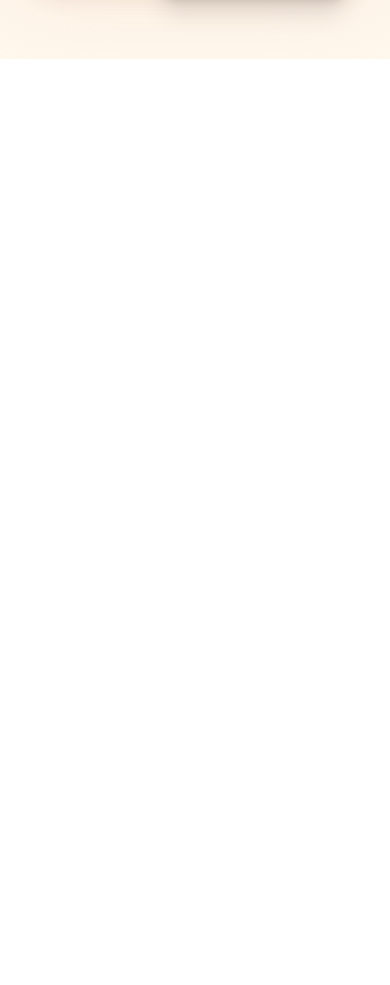
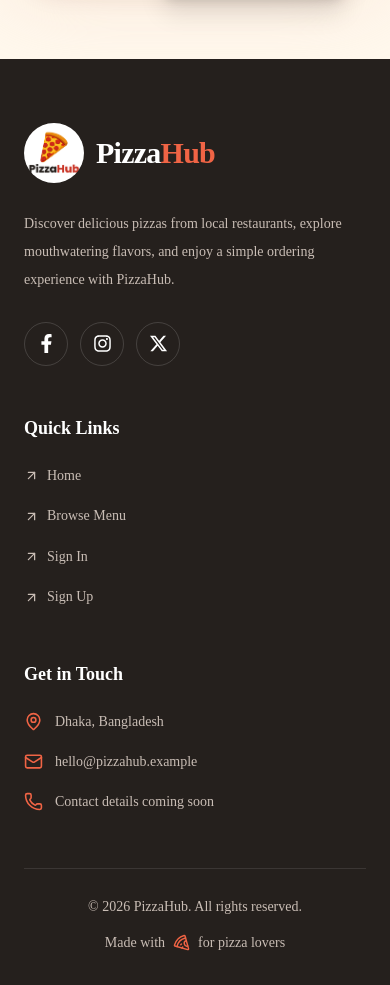
Before and after one commit to fatemakhatun21/pizza-hub-client, a Next.js app: page / in a window 390 px wide. Shown: the part 9667-10652 px from the top of the page. Before the commit the page ends 9726 px from the top, so only its background shows below. Built offline with nearby package versions, Linux system fonts and the light colour scheme.

Commit message:
feat: add responsive footer with social links and contact information

```diff
--- a/package.json
+++ b/package.json
@@ -16,6 +16,7 @@
     "next": "16.4.6",
     "react": "19.3.0",
     "react-dom": "19.3.0",
+    "react-icons": "^5.7.0",
     "shadcn": "^4.23.0",
     "tw-animate-css": "^1.4.0"
   },
--- a/src/app/layout.js
+++ b/src/app/layout.js
@@ -1,5 +1,6 @@
 import { Geist, Geist_Mono } from "next/font/google";
 import Navbar from "@/components/layout/Navbar";
+import Footer from "@/components/layout/Footer";
 import "./globals.css";
 
 const geistSans = Geist({
@@ -26,6 +27,7 @@ export default function RootLayout({ children }) {
       <body className="min-h-full flex flex-col">
         <Navbar />
         {children}
+        <Footer />
       </body>
     </html>
   );
--- a/src/components/layout/Footer.jsx
+++ b/src/components/layout/Footer.jsx
@@ -0,0 +1,172 @@
+
+import Image from "next/image";
+import Link from "next/link";
+import {
+    MapPin,
+    Mail,
+    Phone,
+    ArrowUpRight,
+    Pizza,
+} from "lucide-react";
+
+import { FaFacebookF, FaInstagram } from "react-icons/fa";
+import { FaXTwitter } from "react-icons/fa6";
+
+const quickLinks = [
+    { label: "Home", href: "/" },
+    { label: "Browse Menu", href: "/menu" },
+    { label: "Sign In", href: "/login" },
+    { label: "Sign Up", href: "/register" },
+];
+
+const socialLinks = [
+    {
+        name: "Facebook",
+        href: "https://facebook.com",
+        icon: FaFacebookF,
+    },
+    {
+        name: "Instagram",
+        href: "https://instagram.com",
+        icon: FaInstagram,
+    },
+    {
+        name: "X",
+        href: "https://x.com",
+        icon: FaXTwitter,
+    },
+];
+
+export default function Footer() {
+    return (
+        <footer className="bg-[#25201D] text-white">
+            <div className="mx-auto max-w-7xl px-6 pt-16 pb-8 lg:px-8 lg:pt-20">
+
+                <div className="grid gap-12 md:grid-cols-2 lg:grid-cols-[2fr_1fr_1.2fr] lg:gap-10">
+
+                    <div>
+                        <Link
+                            href="/"
+                            className="inline-flex items-center gap-3"
+                        >
+                            <Image
+                                src="/logo/PizzaHub.png"
+                                alt="PizzaHub Logo"
+                                width={60}
+                                height={60}
+                                className="rounded-full object-contain"
+                            />
+
+                            <span className="text-3xl font-black tracking-tight">
+                                Pizza
+                                <span className="text-[#F06445]">
+                                    Hub
+                                </span>
+                            </span>
+                        </Link>
+
+                        <p className="mt-5 max-w-sm text-sm leading-7 text-[#C9BDB5]">
+                            Discover delicious pizzas from local restaurants,
+                            explore mouthwatering flavors, and enjoy a simple
+                            ordering experience with PizzaHub.
+                        </p>
+
+                        <div className="mt-7 flex items-center gap-3">
+                            {socialLinks.map((social) => {
+                                const Icon = social.icon;
+
+                                return (
+                                    <a
+                                        key={social.name}
+                                        href={social.href}
+                                        target="_blank"
+                                        rel="noopener noreferrer"
+                                        aria-label={social.name}
+                                        className="flex h-11 w-11 items-center justify-center rounded-full border border-white/15 text-white transition-all duration-300 hover:-translate-y-1 hover:border-[#C93425] hover:bg-[#C93425]"
+                                    >
+                                        <Icon size={19} />
+                                    </a>
+                                );
+                            })}
+                        </div>
+                    </div>
+
+                    <div>
+                        <h3 className="text-lg font-bold">
+                            Quick Links
+                        </h3>
+
+                        <ul className="mt-6 space-y-4">
+                            {quickLinks.map((link) => (
+                                <li key={link.href}>
+                                    <Link
+                                        href={link.href}
+                                        className="inline-flex items-center gap-2 text-sm text-[#C9BDB5] transition-colors hover:text-[#F06445]"
+                                    >
+                                        <ArrowUpRight size={15} />
+                                        {link.label}
+                                    </Link>
+                                </li>
+                            ))}
+                        </ul>
+                    </div>
+
+                    <div>
+                        <h3 className="text-lg font-bold">
+                            Get in Touch
+                        </h3>
+
+                        <div className="mt-6 space-y-5 text-sm text-[#C9BDB5]">
+
+                            <div className="flex items-start gap-3">
+                                <MapPin
+                                    size={19}
+                                    className="shrink-0 text-[#F06445]"
+                                />
+                                <span>Dhaka, Bangladesh</span>
+                            </div>
+
+                            <a
+                                href="mailto:hello@pizzahub.example"
+                                className="flex items-center gap-3 transition-colors hover:text-white"
+                            >
+                                <Mail
+                                    size={19}
+                                    className="shrink-0 text-[#F06445]"
+                                />
+                                <span className="break-all">
+                                    hello@pizzahub.example
+                                </span>
+                            </a>
+
+                            <div className="flex items-center gap-3">
+                                <Phone
+                                    size={19}
+                                    className="shrink-0 text-[#F06445]"
+                                />
+                                <span>Contact details coming soon</span>
+                            </div>
+                        </div>
+                    </div>
+                </div>
+
+                <div className="mt-14 flex flex-col items-center justify-between gap-4 border-t border-white/10 pt-7 text-center sm:flex-row">
+
+                    <p className="text-sm text-[#C9BDB5]">
+                        © {new Date().getFullYear()} PizzaHub.
+                        All rights reserved.
+                    </p>
+
+                    <p className="flex items-center gap-2 text-sm text-[#C9BDB5]">
+                        Made with
+                        <Pizza
+                            size={17}
+                            className="text-[#F06445]"
+                        />
+                        for pizza lovers
+                    </p>
+                </div>
+            </div>
+        </footer>
+    );
+}
```
Also changed, not shown: 1 other file (tests, documents, lock files or other folders).
